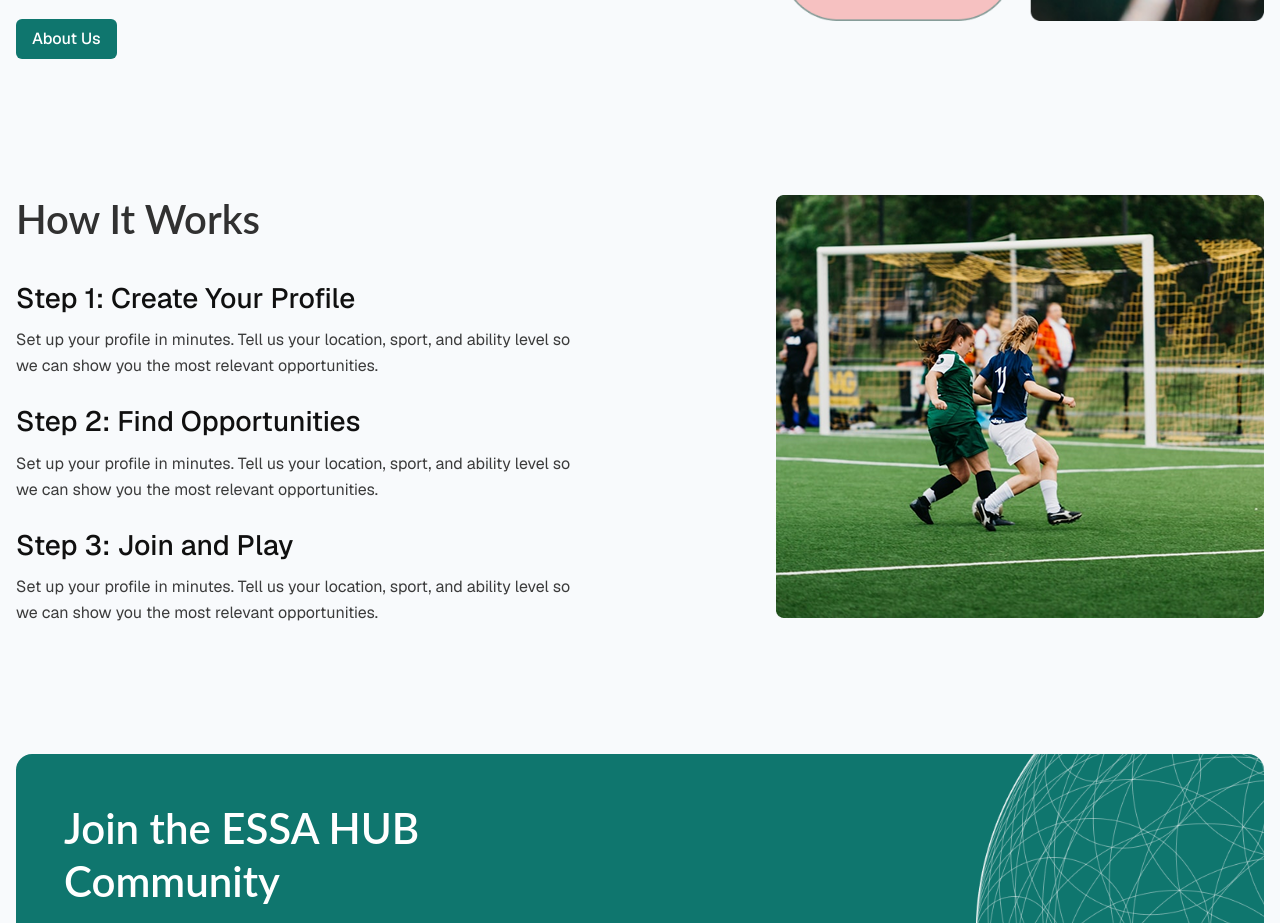
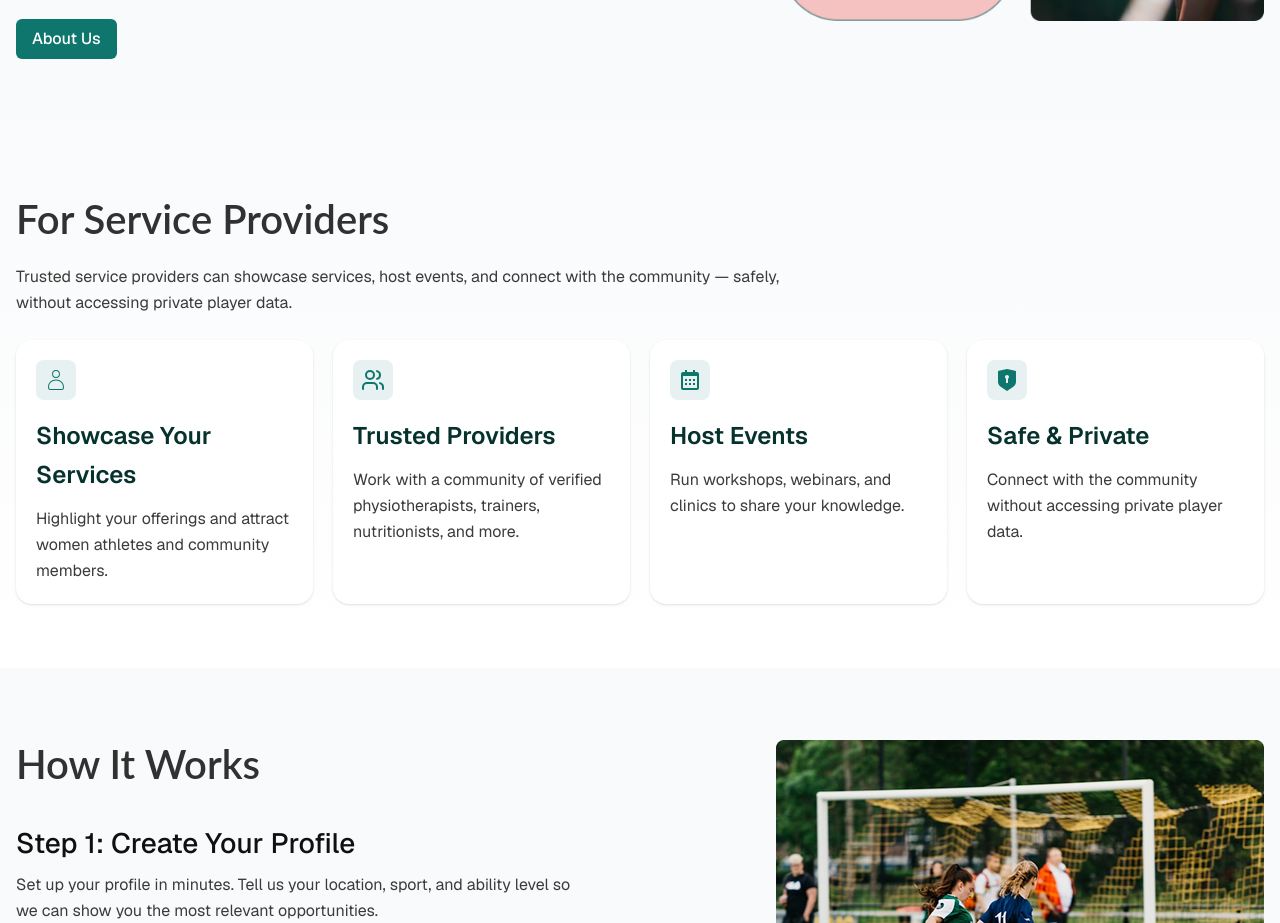
Before and after one commit to MTS-Services/soniamalik14, a React (Vite) app: page /about in a window 1280 px wide. Shown: the part 1460-2383 px from the top of the page. Built offline with nearby package versions, Linux system fonts and the light colour scheme; no server answers.

Commit message:
about service section added

```diff
--- a/src/pages/public/public_about/AboutView.jsx
+++ b/src/pages/public/public_about/AboutView.jsx
@@ -1,21 +1,17 @@
-import HowItWorks from "../public_Home/components/HowItWorks";
-import AboutCta from "./component/AboutCta";
-import AboutHero from "./component/AboutHero";
-import AboutMission from "./component/AboutMission";
-
+import HowItWorks from '../public_Home/components/HowItWorks';
+import AboutCta from './component/AboutCta';
+import AboutHero from './component/AboutHero';
+import AboutMission from './component/AboutMission';
+import ServiceProvidersSection from './component/ServiceProvidersSection';
 
 const AboutView = () => {
-
-
-
-
   return (
     <div>
-      <AboutHero/>
-      <AboutMission/>
-
-      <HowItWorks/>
-      <AboutCta/>
+      <AboutHero />
+      <AboutMission />
+      <ServiceProvidersSection />
+      <HowItWorks />
+      <AboutCta />
     </div>
   );
 };
--- a/src/pages/public/public_about/component/AboutHero.jsx
+++ b/src/pages/public/public_about/component/AboutHero.jsx
@@ -10,7 +10,7 @@ const AboutHero = () => {
       className="relative flex w-auto items-center justify-center bg-cover bg-center lg:h-200"
     >
       <div className="absolute inset-0 z-0 bg-black opacity-30"></div>
-      <Container className="relative z-10">
+      <Container className="relative z-10 py-10 lg:py-0">
         <div className="flex flex-col items-center justify-center space-y-3.5 text-center lg:max-w-3xl mx-auto">
           <HeroTitle>Where Women Play, Train & Belong</HeroTitle>
           <p className="herosubtitle">A safe, inclusive sports community for women & girls</p>
--- a/src/pages/public/public_about/component/AboutMission.jsx
+++ b/src/pages/public/public_about/component/AboutMission.jsx
@@ -2,11 +2,10 @@ import React from 'react';
 import Container from '../../../../components/layout/Container';
 import SectionHeader from '../../../../components/ui/SectionHeader';
 import Button from '../../../../components/ui/Button';
-import Card from '../../../../components/ui/Card';
 
 const AboutMission = () => {
     return (
-        <section className="py-16">
+        <section className="py-10 lg:py-16">
             <Container>
                 <div className="grid grid-cols-1 lg:grid-cols-2 gap-10 items-center">
                     {/* Left: Text */}
--- /dev/null
+++ b/src/pages/public/public_about/component/ServiceProvidersSection.jsx
@@ -0,0 +1,66 @@
+import React from 'react';
+import Container from '../../../../components/layout/Container';
+import SectionHeader from '../../../../components/ui/SectionHeader';
+import FeatureCard from '../../../../components/ui/FeatureCard';
+import { CiUser } from 'react-icons/ci';
+import { Users } from 'lucide-react';
+import { BiCalendar } from 'react-icons/bi';
+import { RiShieldKeyholeFill } from 'react-icons/ri';
+
+const serviceProviders = [
+    {
+        id: 1,
+        icon: CiUser,
+        title: 'Showcase Your Services',
+        description:
+            'Highlight your offerings and attract women athletes and community members.',
+    },
+    {
+        id: 2,
+        icon: Users,
+        title: 'Trusted Providers',
+        description:
+            'Work with a community of verified physiotherapists, trainers, nutritionists, and more.',
+    },
+    {
+        id: 3,
+        icon: BiCalendar,
+        title: 'Host Events',
+        description: 'Run workshops, webinars, and clinics to share your knowledge.',
+    },
+    {
+        id: 4,
+        icon: RiShieldKeyholeFill,
+        title: 'Safe & Private',
+        description:
+            'Connect with the community without accessing private player data.',
+    },
+];
+
+const ServiceProvidersSection = () => {
+    return (
+        <section className="py-10 lg:py-16 bg-linear-to-b from-gray-50 to-white">
+            <Container>
+                <SectionHeader
+                    title="For Service Providers"
+                    description="Trusted service providers can showcase services, host events, and connect with the community — safely, without accessing private player data."
+                    align="left"
+                    className="mb-4 lg:mb-6"
+                />
+
+                <div className="grid grid-cols-1 md:grid-cols-2 lg:grid-cols-4 gap-3 lg:gap-5">
+                    {serviceProviders.map((item) => (
+                        <FeatureCard
+                            key={item.id}
+                            icon={item.icon}
+                            title={item.title}
+                            description={item.description}
+                        />
+                    ))}
+                </div>
+            </Container>
+        </section>
+    );
+};
+
+export default ServiceProvidersSection;
```
